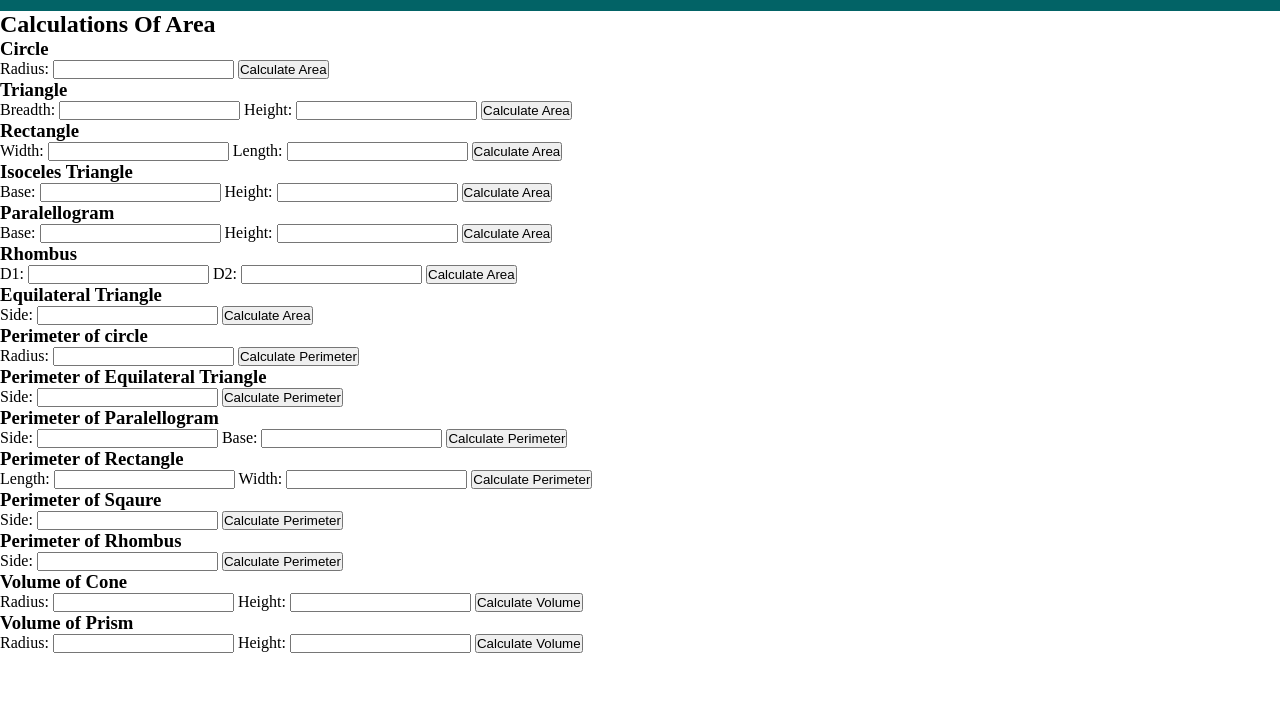
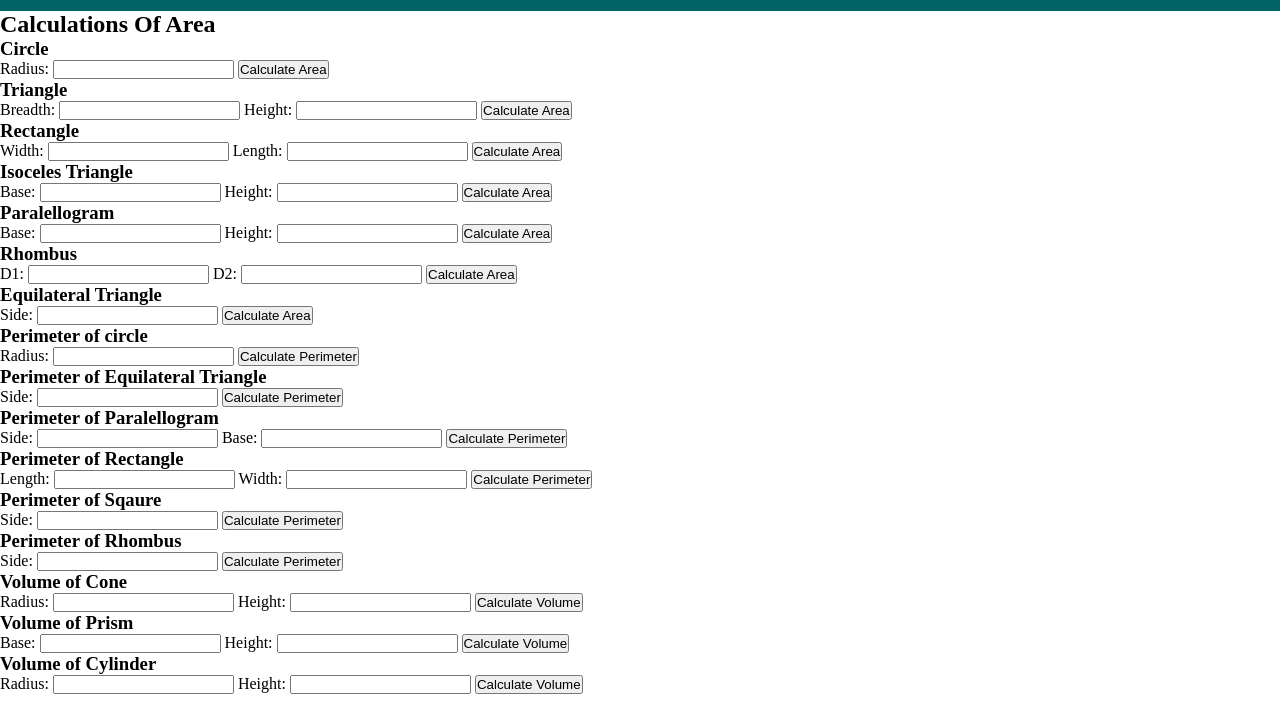
Before and after one commit to arpita-2/js-ques, a plain HTML site: page index.html in a window 1280 px wide. Shown: the part 83-800 px from the top of the page. Drawn offline with Linux system fonts and the light colour scheme.

Commit message:
volume of cylinder

```diff
--- a/index.html
+++ b/index.html
@@ -150,7 +150,7 @@
 
     <!--volume of prism-->
     <h3>Volume of Prism</h3>
-    <label for="basePrism">Radius:</label>
+    <label for="basePrism">Base:</label>
     <input type="number" id="basePrism" step="1" />
 
     <label for="heightPrism">Height:</label>
@@ -160,6 +160,16 @@
     <p id="prismVolume"></p>
 
     <!--volume of cylinder-->
+    <h3>Volume of Cylinder</h3>
+    <label for="radiusCylinder">Radius:</label>
+    <input type="number" id="radiusCylinder" step="1" />
+
+    <label for="heightCylinder">Height:</label>
+    <input type="number" id="heightCylinder" step="1" />
+
+    <button onclick="calculateVolumeCylinder()">Calculate Volume</button>
+    <p id="cylinderVolume"></p>
+
     <!--volume of sphere-->
     <!--volume of pyramid-->
 
```
